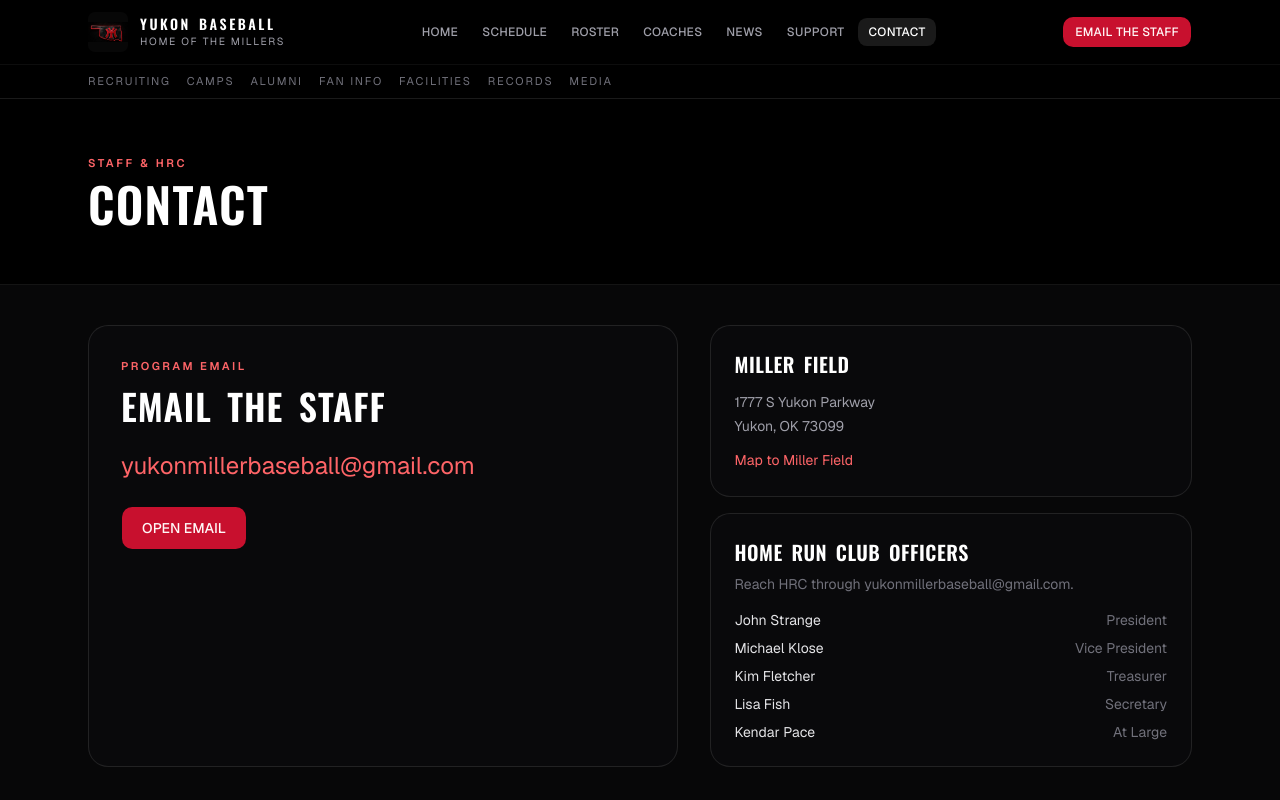
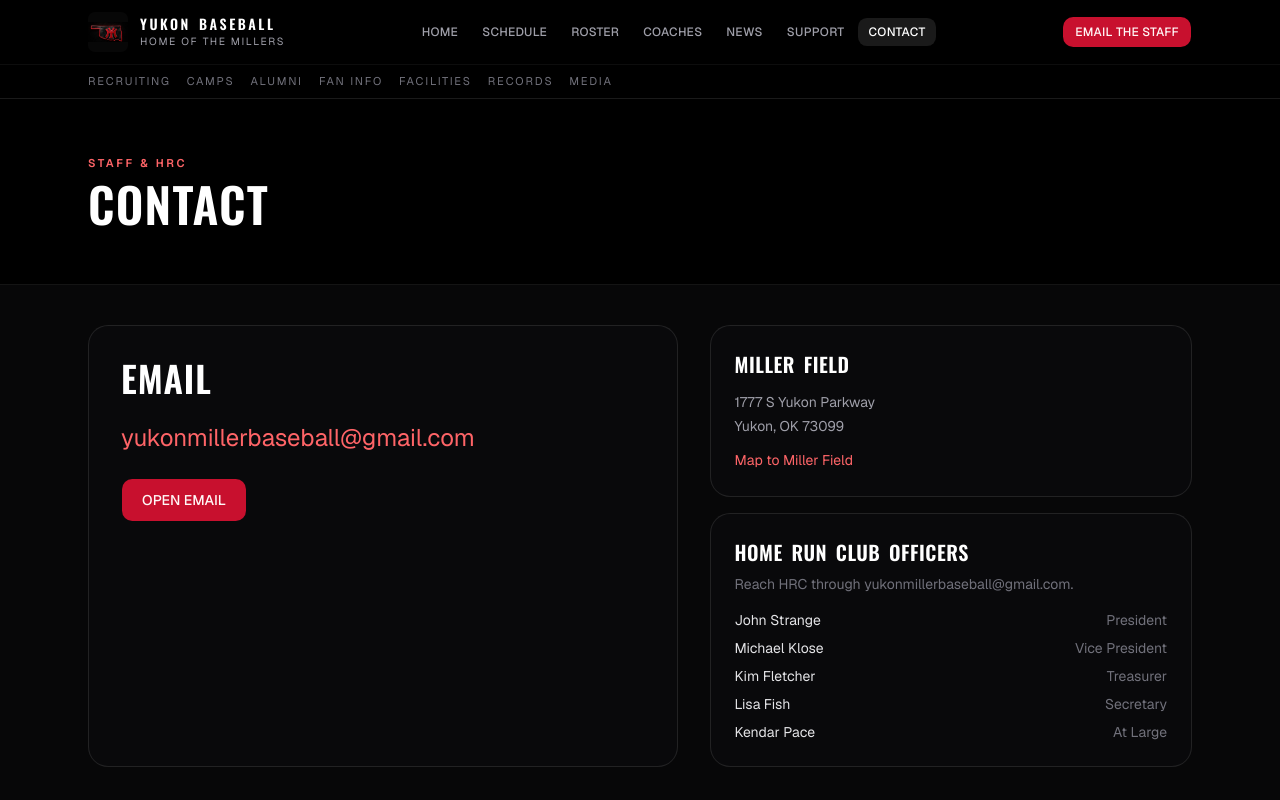
Before and after one commit to ryanphillips2505/Yukon_Miller_Baseball_Website, a Next.js app: page /contact in a window 1280 px wide. Shown: the top 800 px of the page. Built offline with nearby package versions, Linux system fonts and the light colour scheme.

Commit message:
Label the contact email block as Email.
Co-authored-by: ryanphillips2505 <ryanphillips2505@gmail.com>

```diff
--- a/src/app/contact/page.tsx
+++ b/src/app/contact/page.tsx
@@ -13,11 +13,8 @@ export default function ContactPage() {
       <PageHero kicker="Staff & HRC" title="Contact" />
       <div className="mx-auto grid max-w-6xl gap-8 px-4 py-10 sm:px-6 lg:grid-cols-[1.1fr_0.9fr]">
         <div className="rounded-2xl border border-white/10 bg-zinc-950 p-6 sm:p-8">
-          <p className="text-[0.7rem] font-semibold tracking-[0.22em] text-red-400 uppercase">
-            Program email
-          </p>
-          <h2 className="font-heading mt-3 text-3xl tracking-wide text-white uppercase sm:text-4xl">
-            Email the staff
+          <h2 className="font-heading text-3xl tracking-wide text-white uppercase sm:text-4xl">
+            Email
           </h2>
           <a
             href={`mailto:${program.email}`}
```
